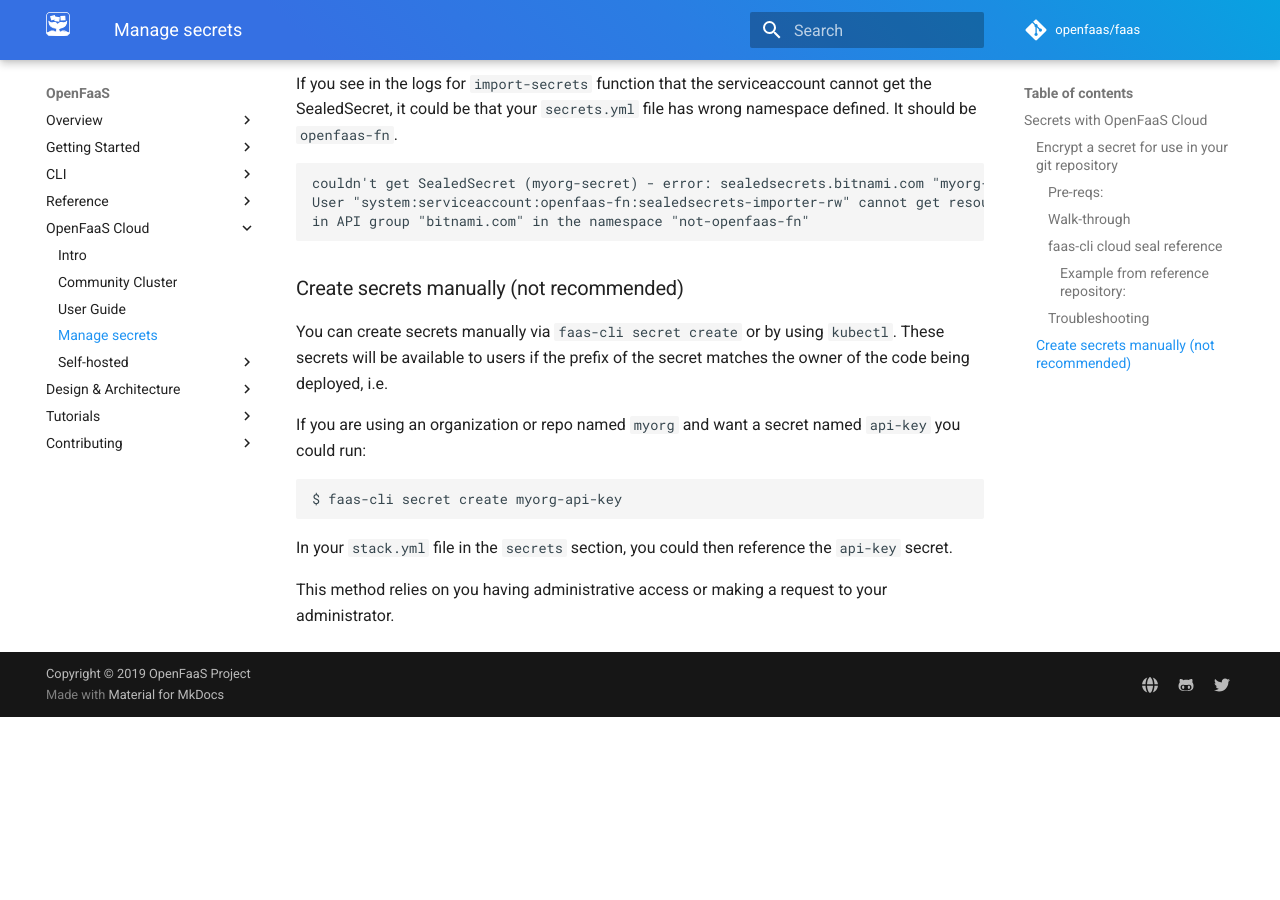
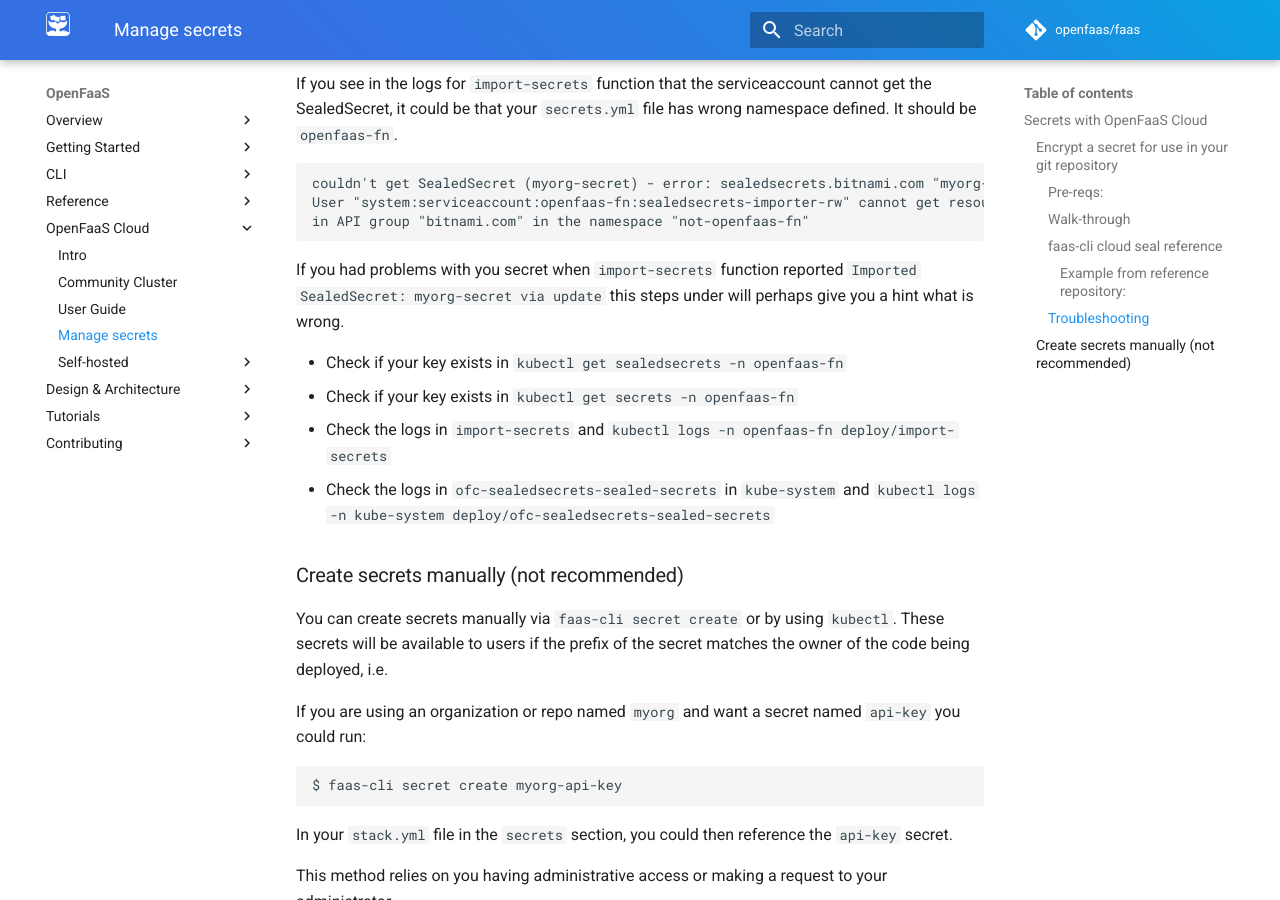
Before and after one commit to openfaas/docs, an MkDocs documentation site: the page built from docs/openfaas-cloud/secrets.md, in a window 1280 px wide and 900 px high, scrolled down 4098 px. Built offline with MkDocs 1.6.1 and Material for MkDocs 9.7.7, drawn with Linux system fonts in a browser that asks for light colours; comment, search, counter and statistics services are not loaded; before the commit the page ends 4815 px from its top, so only the background shows below that.

Commit message:
Update secrets.md
More troubleshoot hints to help you to figure what could be wrong with your SealedSecrets

Signed-off-by: Christian Sakshaug <christian@dx.no>

````diff
--- a/docs/openfaas-cloud/secrets.md
+++ b/docs/openfaas-cloud/secrets.md
@@ -178,6 +178,13 @@ User "system:serviceaccount:openfaas-fn:sealedsecrets-importer-rw" cannot get re
 in API group "bitnami.com" in the namespace "not-openfaas-fn"
 ```
 
+If you had problems with you secret when `import-secrets` function reported `Imported SealedSecret: myorg-secret via update` this steps under will perhaps give you a hint what is wrong.
+
+* Check if your key exists in `kubectl get sealedsecrets -n openfaas-fn`
+* Check if your key exists in `kubectl get secrets -n openfaas-fn`
+* Check the logs in `import-secrets` and `kubectl logs -n openfaas-fn deploy/import-secrets`
+* Check the logs in `ofc-sealedsecrets-sealed-secrets` in `kube-system` and `kubectl logs -n kube-system deploy/ofc-sealedsecrets-sealed-secrets`
+
 ### Create secrets manually (not recommended)
 
 You can create secrets manually via `faas-cli secret create` or by using `kubectl`. These secrets will be available to users if the prefix of the secret matches the owner of the code being deployed, i.e.
````
